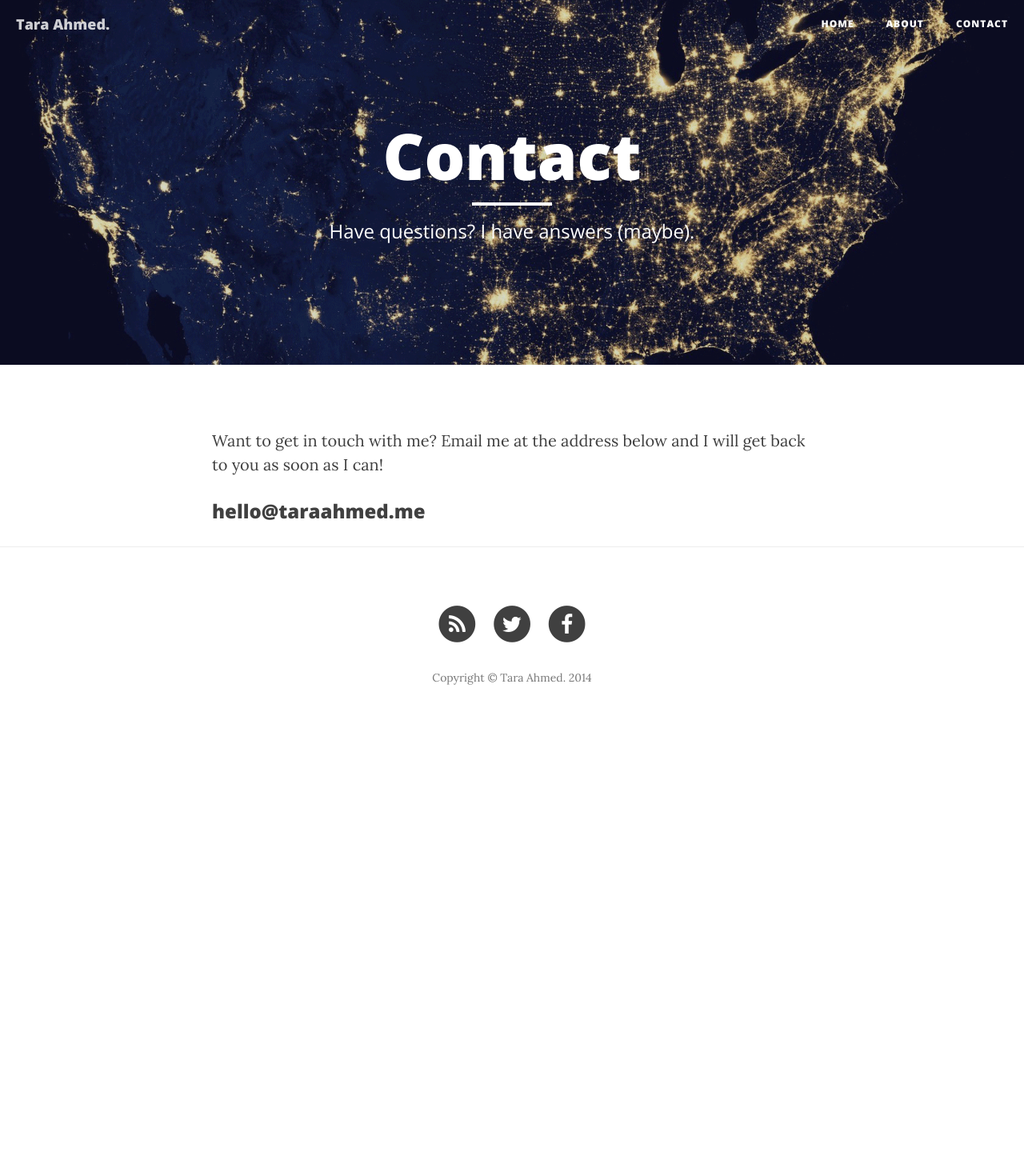
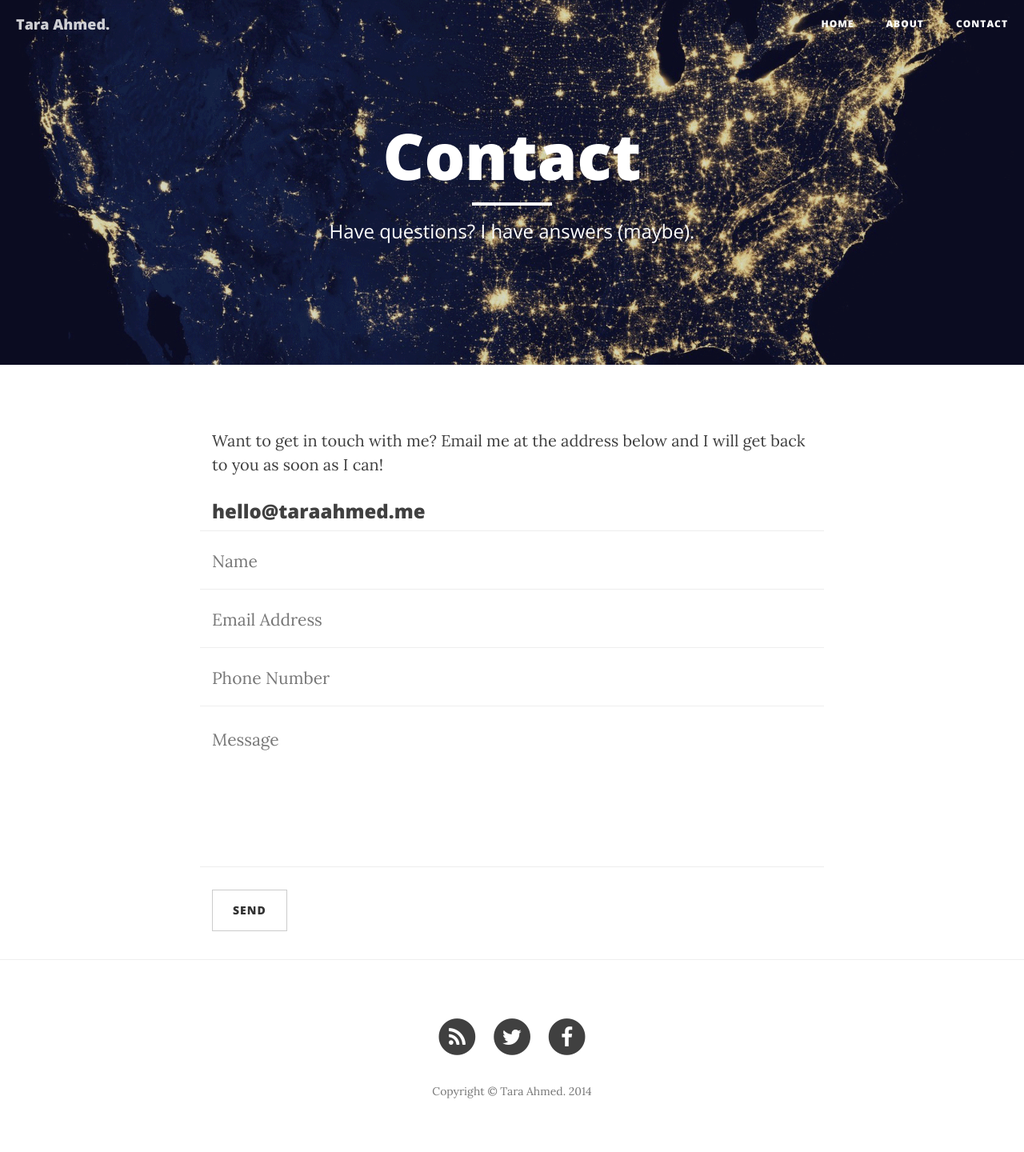
Before and after one commit to taraahmed/taraahmed.github.io, a Jekyll site: the page built from contact.html, in a window 1280 px wide. Shown: the whole page at 80% size. Built offline with Jekyll 4.4.1, drawn with Linux system fonts in a browser that asks for light colours; nearby versions of some CDN libraries; before the commit the page ends 923 px from its top, so only the background shows below that.

Commit message:
Update contact.html

```diff
--- a/contact.html
+++ b/contact.html
@@ -9,7 +9,7 @@ header-img: "img/contact-bg.jpg"
 
 <h3><a href="mailto:hello@taraahmed.me?subject=Hello!">hello@taraahmed.me</a></h3>
 
-<!--<form method="POST" action="http://forms.brace.io/hello@taraahmed.me" name="sentMessage" id="contactForm" novalidate>
+<form method="POST" action="http://forms.brace.io/hello@taraahmed.me" name="sentMessage" id="contactForm" novalidate>
     <div class="row control-group">
         <div class="form-group col-xs-12 floating-label-form-group controls">
             <label>Name</label>
@@ -45,4 +45,4 @@ header-img: "img/contact-bg.jpg"
             <button type="submit" class="btn btn-default">Send</button>
         </div>
     </div>
-</form>-->
+</form>
```
